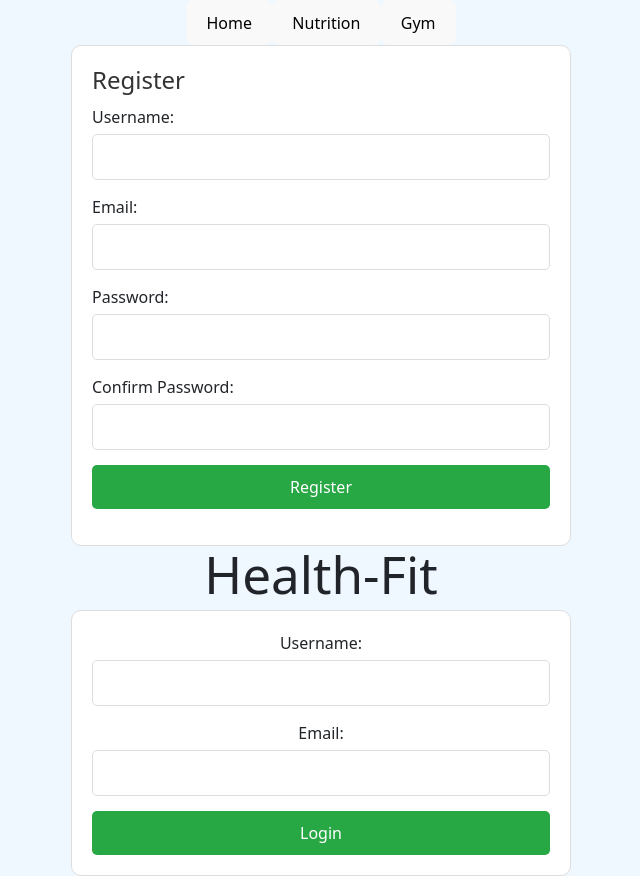
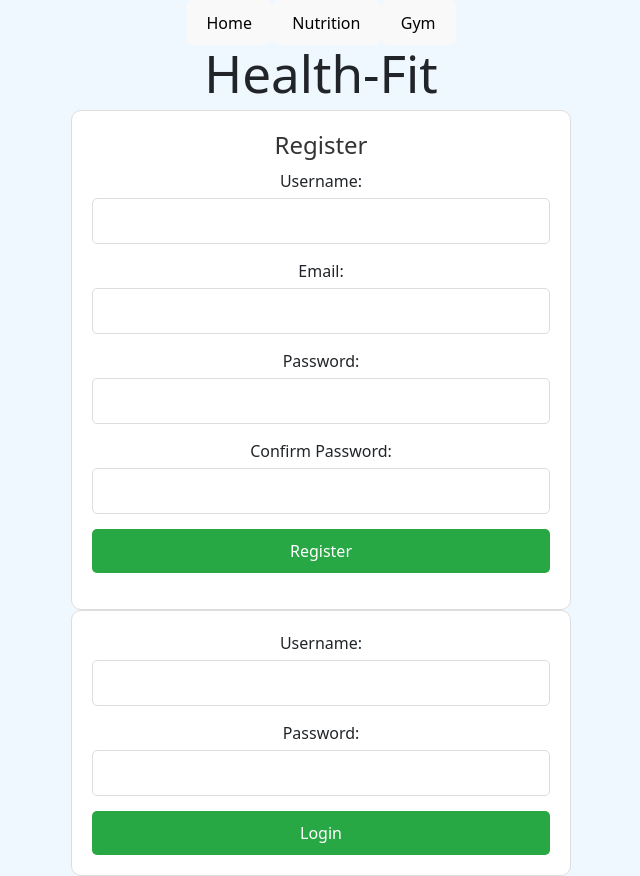
Before and after one commit to MyCloudAtl/Health-Fit, a React (Vite) app in the folder Health-Fit/: page / in a window 1280 px wide. Shown: the whole page, without its empty margins (319-959 px from the left). Built offline with nearby package versions, Linux system fonts and the light colour scheme; no server answers.

Commit message:
login & logout, need to get functioning

```diff
--- a/Health-Fit/src/App.jsx
+++ b/Health-Fit/src/App.jsx
@@ -10,7 +10,6 @@ import { Link } from 'react-router-dom'
 // import 'bootstrap/dist/css/bootstrap.min.css'
 import Button from 'react-bootstrap/Button';
 import Modal from 'react-bootstrap/Modal';
-import RegisterForm from './components/RegisterForm'
 
 function MyVerticallyCenteredModal({ show, onHide, event }) {
   return (
@@ -175,7 +174,6 @@ const addGym = (newGym) => {
             <button>Gym</button>
           </Link>
         </nav>
-        <RegisterForm />
       </header>
       <main>
         <Routes>
--- a/Health-Fit/src/BigCalendar.jsx
+++ b/Health-Fit/src/BigCalendar.jsx
@@ -22,15 +22,6 @@ const localizer = dateFnsLocalizer({
 
 const Calendar = ({ events, onEventClick }) => {
 
-  const handleLogout = async () => {
-    try {
-        await axios.get('/logout');
-        navigate('/');
-    } catch (error) {
-        console.error('Logout error:', error);
-    }
-    };
-
     return (
         <div>
             <h1>My Calendar</h1>
@@ -44,7 +35,8 @@ const Calendar = ({ events, onEventClick }) => {
                 dayLayoutAlgorithm="no-overlap"
                 onSelectEvent={onEventClick}
             />
-            <button onClick={handleLogout}>Logout</button>
+            {/* <Logout /> */}
+            {/* <button onClick={handleLogout}>Logout</button> */}
         </div>
     )
 }
--- a/Health-Fit/src/components/Home.jsx
+++ b/Health-Fit/src/components/Home.jsx
@@ -4,38 +4,17 @@ import BigCalendar from "../BigCalendar.jsx"
 import axios from 'axios';
 import { useNavigate } from 'react-router-dom';
 import { useState } from "react";
+import RegisterForm from "./RegisterForm.jsx";
+import Login from "./Login.jsx";
 
-const Home = ({currentUser}) => {
-  let navigate = useNavigate()
-  const [credentials, setCredentials] = useState({
-    username: '',
-    email: ''
-  });
+const Home = () => {
 
-  const handleChange = (e) => {
-    setCredentials({ ...credentials, [e.target.name]: e.target.value });
-  };
-
-  const handleSubmit = async (e) => {
-    e.preventDefault();
-    try {
-      const response = await axios.post('/login',credentials);
-      navigate('/');
-    } catch (error) {
-      console.error('Login error:', error);
-    }
-  };
     return (
       <div className="home">
           <div>
         <h1>Health-Fit</h1>
-          <form className="Login" onSubmit={handleSubmit}>
-            <label>Username:</label>
-            <input type="text" name="username" value={credentials.username} onChange={handleChange} required />
-            <label>Email:</label>
-            <input type="text" name="email" value={credentials.email} onChange={handleChange} required />
-            <button type="submit">Login</button>
-          </form>
+          <RegisterForm />
+          <Login />
       </div>
       </div>
     )
--- /dev/null
+++ b/Health-Fit/src/components/Login.jsx
@@ -0,0 +1,38 @@
+import React, { useState } from 'react';
+import axios from 'axios';
+
+const Login = () => {
+    const [username, setUsername] = useState('');
+    const [password, setPassword] = useState('');
+    const [message, setMessage] = useState('');
+
+    const handleSubmit = async (e) => {
+      e.preventDefault();
+      try {
+        const response = await axios.get(`http://localhost:3001/users`, {
+          username,
+          password
+        });
+        if (username == response.data.username && password == response.data.password) {
+          setMessage(response.data.message);
+          console.log('Login successful');
+        } else {
+          setMessage('Login failed');
+          console.log('Login failed');
+        }
+      } catch (error) {
+        setMessage('Login failed');
+        console.error('Error:', error);
+      }
+    };
+    return (
+        <form className="Login" onSubmit={handleSubmit}>
+            <label>Username:</label>
+            <input type="text" name="username" value={username} onChange={(e) => setUsername(e.target.value)} required />
+            <label>Password:</label>
+            <input type="password" name="password" value={password} onChange={(e) => setPassword(e.target.value)} required />
+            <button type="submit">Login</button>
+          </form>
+    )
+}
+export default Login
```
Also changed, not shown: Health-Fit/src/components/Logout.jsx (added, +18 -0 lines).
